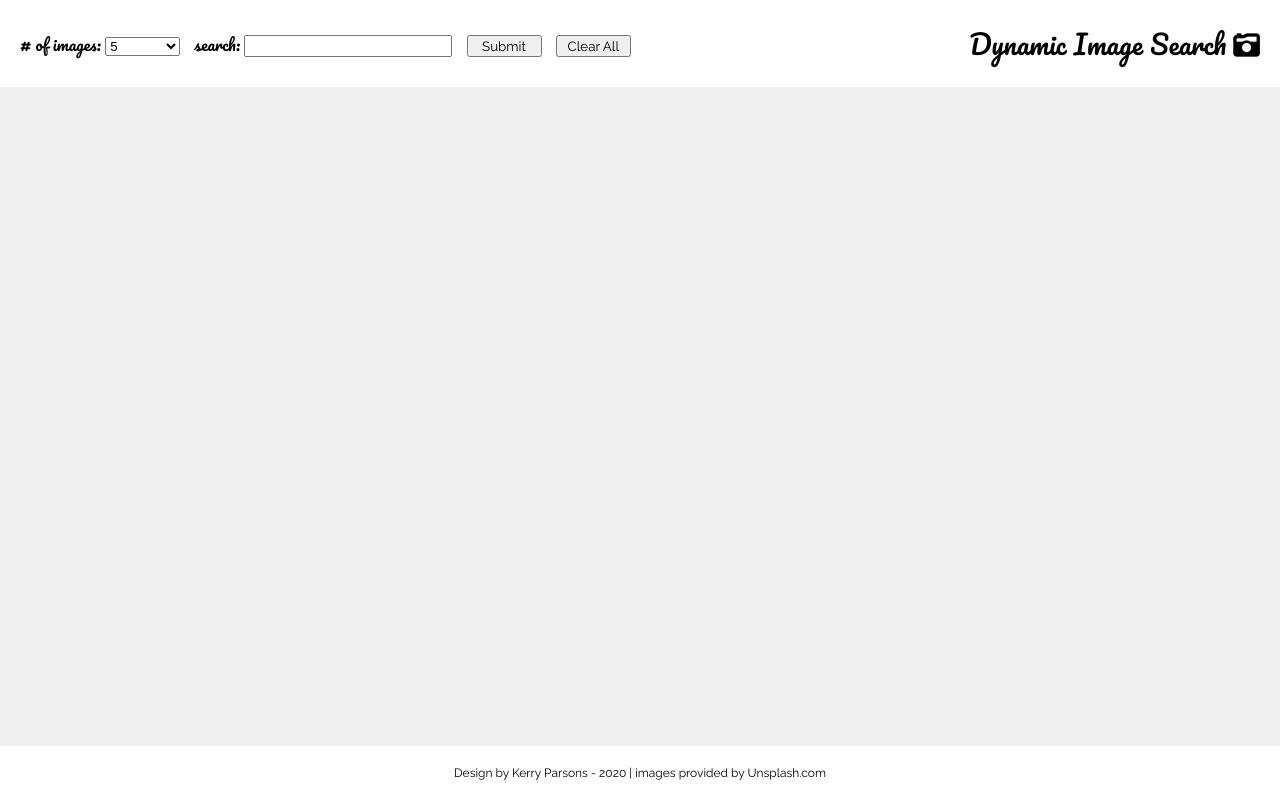
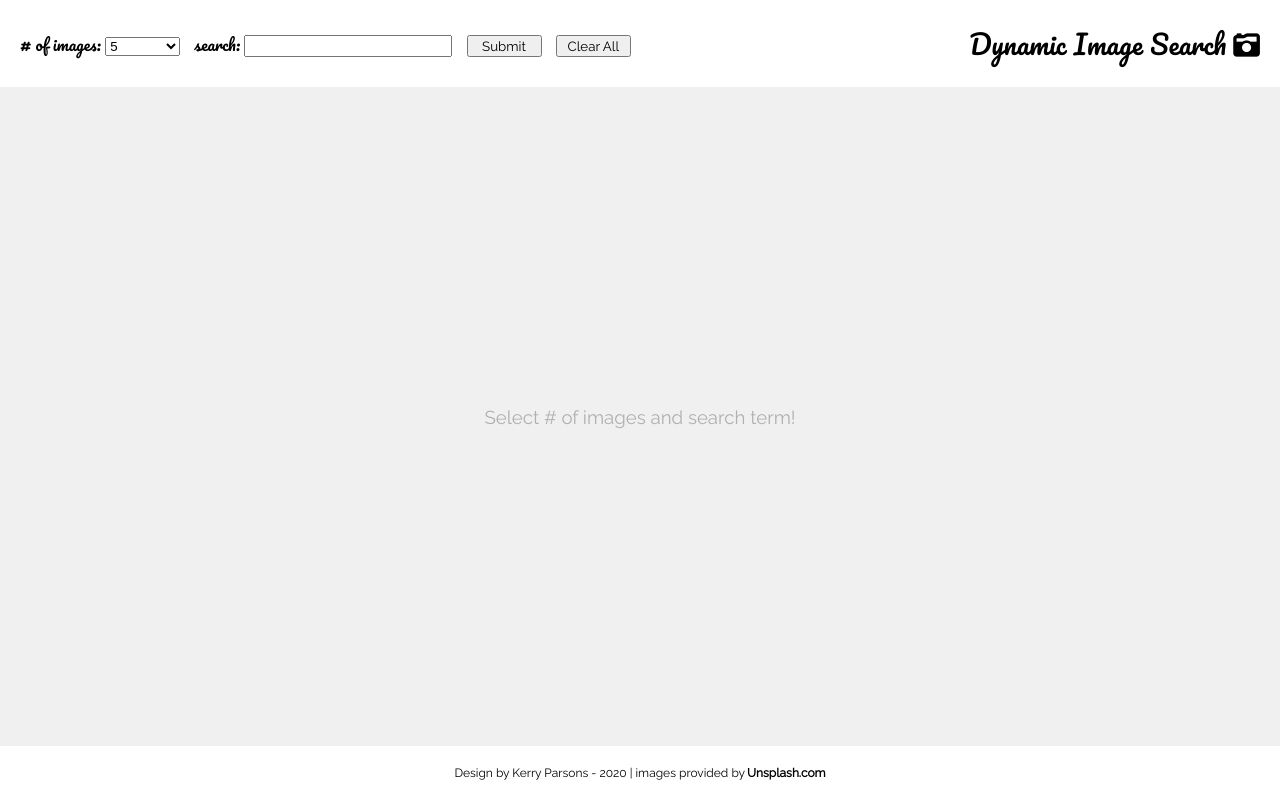
Before and after one commit to k0dey/image-generator, a plain HTML site: page index.html in a window 1280 px wide. Drawn offline with Linux system fonts and the light colour scheme.

Commit message:
added instruction so screen not blank

```diff
--- a/index.html
+++ b/index.html
@@ -25,9 +25,10 @@
 	</div>
 
 	<div id="container">
+<div id="instruction">Select # of images and search term!</div>
 		<!-- content inserted by .js -->
 	</div>
 
 	<script src="./index.js"></script>
-	<footer>Design by Kerry Parsons - 2020 | images provided by Unsplash.com</footer></html>
+	<footer>Design by Kerry Parsons - 2020 | images provided by <a href="http://www.unsplash.com" target="_blank">Unsplash.com</a></footer></html>
 </body>
--- a/index.js
+++ b/index.js
@@ -20,6 +20,8 @@ function imageGen(search) {
 }
 
 function newBox() {
+    document.getElementById("instruction").style.display = "none";
+
     for(i=0;i<input.value;i++){
         const box = document.createElement('div');
         box.classList.add("box");
@@ -35,6 +37,10 @@ function newBox() {
 function clearBox() {
     while (container.firstChild)
 {
-    container.removeChild(container.lastChild)
+    container.removeChild(container.lastChild);
 }
+  const box = document.createElement('div');
+  box.id = ("instruction");
+  box.innerHTML = `Select # of images and search term`;
+  container.appendChild(box)
 }
--- a/style.css
+++ b/style.css
@@ -77,7 +77,12 @@ button, input {
 	border: solid 1px #ededed;
 	animation: fadein 3s ease-in;
 }
-
+a {
+	text-decoration: none;
+	color: black;
+	font-weight: bold;
+	padding-left: 2px;
+}
 footer {
 	background-color: white;
 	display: flex;
@@ -87,3 +92,9 @@ footer {
 	font-size: 9pt;
 	bottom: 0;
 }
+
+#instruction {
+	font-family: 'Raleway', sans-serif;
+	font-size: 14pt;
+	color: #b0b0b0;
+}
```
